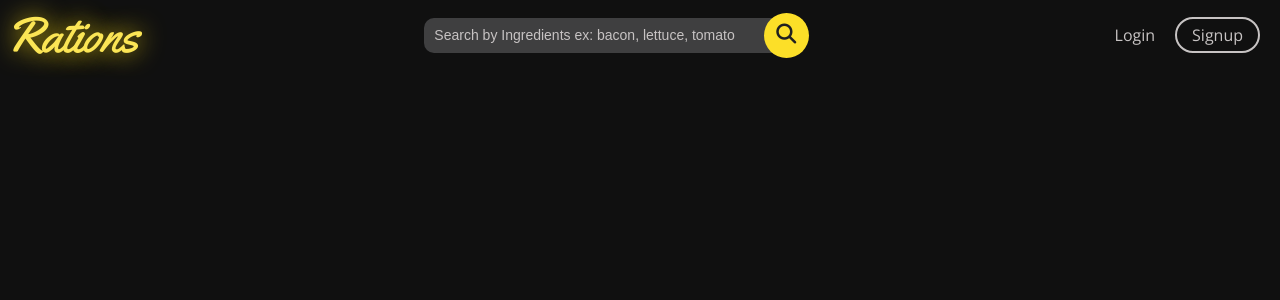
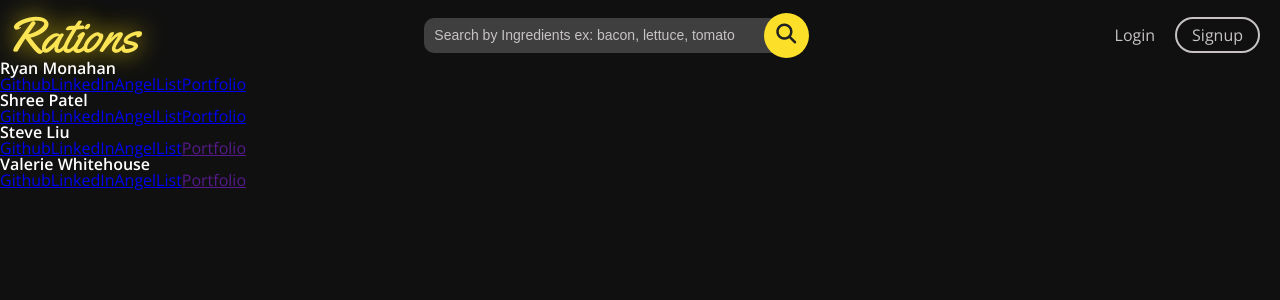
Before and after one commit to steebuu/Rations, a React (Create React App) app in the folder frontend/: page /#/team in a window 1280 px wide. Shown: the top 300 px of the page. Built offline with nearby package versions, Linux system fonts and the light colour scheme.

Commit message:
creates about/team info page

```diff
--- a/frontend/src/components/app.jsx
+++ b/frontend/src/components/app.jsx
@@ -10,12 +10,14 @@ import SignupFormContainer from './session/signup_form_container';
 import RecipeShowContainer from './recipes/recipe_show_container';
 import FilteredRecipeIndexContainer from './recipes/filtered_recipe_index_container';
 import LikedRecipeIndexContainer from './likes/liked_recipes_index_container';
+import TeamPage from './main/team_page';
 
 const App = () => (
     <div>
         <NavBarContainer />
         <Switch>
             <Route exact path="/" component={MainPage} />
+            <Route path="/team" component={TeamPage} />
             <Route path ="/recipes/:recipeId" component={RecipeShowContainer}/>
             <Route path="/searchresults" component={FilteredRecipeIndexContainer} />
             <ProtectedRoute path="/favorites" component={LikedRecipeIndexContainer} />
--- /dev/null
+++ b/frontend/src/components/main/team_page.jsx
@@ -0,0 +1,38 @@
+import React, { Component } from 'react'
+
+export default class TeamPage extends Component {
+    render() {
+        return (
+            <div>
+                <div>
+                    <h2>Ryan Monahan</h2>
+                    <a href="https://github.com/Rmonahan">Github</a>
+                    <a href="https://www.linkedin.com/in/ryan-monahan-99323b184/">LinkedIn</a>
+                    <a href="https://angel.co/ryan-monahan-2">AngelList</a>
+                    <a href="https://rmonahan.github.io/">Portfolio</a>
+                </div>
+                <div>
+                    <h2>Shree Patel</h2>
+                    <a href="https://github.com/ShreePatel95">Github</a>
+                    <a href="https://www.linkedin.com/in/shree1795/">LinkedIn</a>
+                    <a href="https://angel.co/shree-patel">AngelList</a>
+                    <a href="https://www.shreejpatel.com/">Portfolio</a>
+                </div>
+                <div>
+                    <h2>Steve Liu</h2>
+                    <a href="https://github.com/steebuu">Github</a>
+                    <a href="https://www.linkedin.com/in/liu-steve/">LinkedIn</a>
+                    <a href="https://angel.co/steve-liu-8">AngelList</a>
+                    <a href="">Portfolio</a>
+                </div>
+                <div>
+                    <h2>Valerie Whitehouse</h2>
+                    <a href="https://github.com/vawhitehouse">Github</a>
+                    <a href="https://www.linkedin.com/in/valeriewhitehouse/">LinkedIn</a>
+                    <a href="https://angel.co/valerie-whitehouse">AngelList</a>
+                    <a href="">Portfolio</a>
+                </div>
+            </div>
+        )
+    }
+}
```
